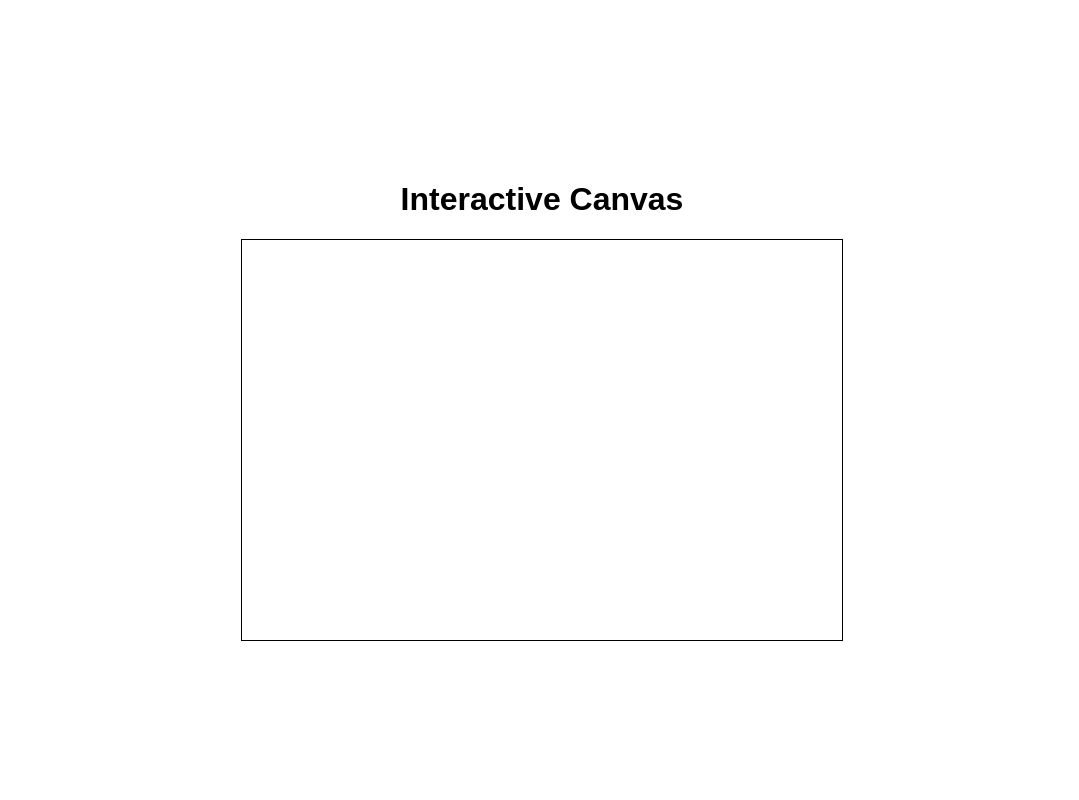
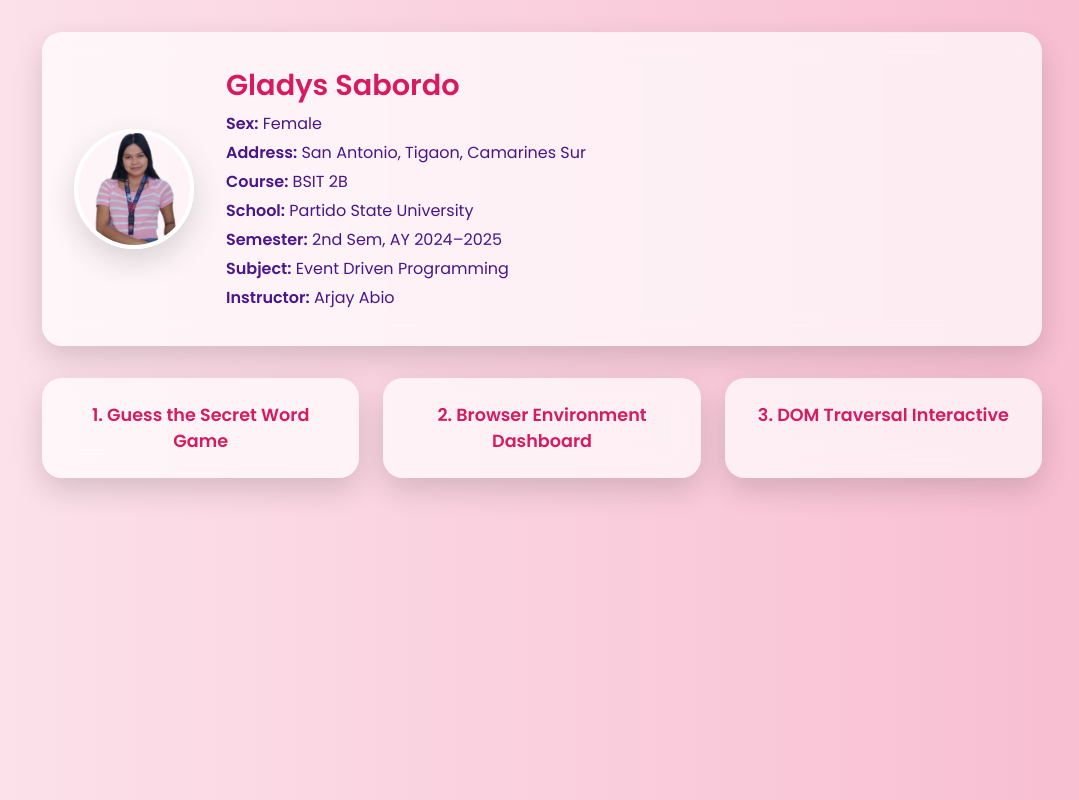
Before and after one commit to gsabordo/PF2_ACT, a plain HTML site: page index.html in a window 1280 px wide. Shown: the whole page, without its empty margins (98-1177 px from the left). Drawn offline with Linux system fonts and the light colour scheme.

Commit message:
Add files via upload

```diff
--- a/index.html
+++ b/index.html
@@ -2,30 +2,141 @@
 <html lang="en">
 <head>
   <meta charset="UTF-8">
-  <meta name="viewport" content="width=device-width, initial-scale=1.0">
-  <title>Interactive Canvas Circles</title>
+  <title>Sabordo's Web Portfolio</title>
   <style>
+    @import url('https://fonts.googleapis.com/css2?family=Poppins:wght@400;600&display=swap');
+
+    :root {
+      --main-bg: linear-gradient(to right, #fce4ec, #f8bbd0);
+      --card-bg: rgba(255, 255, 255, 0.7);
+      --accent: #d81b60;
+      --text-color: #4a148c;
+      --shadow: 0 12px 30px rgba(0, 0, 0, 0.15);
+    }
+
+    * {
+      margin: 0;
+      padding: 0;
+      box-sizing: border-box;
+    }
+
     body {
-      height: 100vh;
+      font-family: 'Poppins', sans-serif;
+      background: var(--main-bg);
+      color: var(--text-color);
+      padding: 2rem;
+    }
+
+    .container {
+      max-width: 1000px;
+      margin: auto;
+    }
+
+    header {
       display: flex;
-      flex-direction: column;
       align-items: center;
-      justify-content: center;
-      font-family: Arial, sans-serif;
-      margin: 0;
+      background: var(--card-bg);
+      backdrop-filter: blur(12px);
+      padding: 2rem;
+      border-radius: 20px;
+      box-shadow: var(--shadow);
+      margin-bottom: 2rem;
+      gap: 2rem;
+      flex-wrap: wrap;
     }
-    canvas {
-      border: 1px solid black;
-      cursor: pointer;
+
+    .profile-pic {
+      width: 120px;
+      height: 120px;
+      border-radius: 50%;
+      border: 4px solid #fff;
+      object-fit: cover;
+      box-shadow: var(--shadow);
     }
-    h1 {
+
+    .profile-info h1 {
+      font-size: 1.8rem;
+      color: var(--accent);
+    }
+
+    .profile-info p {
+      font-size: 1rem;
+      margin: 4px 0;
+    }
+
+    main {
+      display: grid;
+      grid-template-columns: repeat(auto-fit, minmax(280px, 1fr));
+      gap: 1.5rem;
+    }
+
+    .card {
+      background: var(--card-bg);
+      backdrop-filter: blur(15px);
+      padding: 1.5rem;
+      border-radius: 20px;
+      box-shadow: var(--shadow);
       text-align: center;
+      transition: transform 0.3s ease, background 0.3s;
+    }
+
+    .card:hover {
+      transform: translateY(-5px);
+      background: rgba(255, 255, 255, 0.9);
+    }
+
+    .card a {
+      text-decoration: none;
+      font-size: 1.1rem;
+      color: var(--accent);
+      font-weight: 600;
+    }
+
+    .card a:hover {
+      color: #ad1457;
+    }
+
+    @media (max-width: 600px) {
+      header {
+        flex-direction: column;
+        align-items: flex-start;
+      }
+
+      .profile-pic {
+        width: 100px;
+        height: 100px;
+      }
     }
   </style>
 </head>
 <body>
-  <h1>Interactive Canvas</h1>
-  <canvas id="myCanvas" width="600" height="400"></canvas>
-  <script src="script.js"></script>
+  <div class="container">
+    <header>
+      <img src="lll.png" alt="Profile Picture" class="profile-pic" />
+      <div class="profile-info">
+        <h1>Gladys Sabordo</h1>
+        <p><strong>Sex:</strong> Female</p>
+        <p><strong>Address:</strong> San Antonio, Tigaon, Camarines Sur</p>
+        <p><strong>Course:</strong> BSIT 2B</p>
+        <p><strong>School:</strong> Partido State University</p>
+        <p><strong>Semester:</strong> 2nd Sem, AY 2024–2025</p>
+        <p><strong>Subject:</strong> Event Driven Programming</p>
+        <p><strong>Instructor:</strong> Arjay Abio</p>
+      </div>
+    </header>
+
+    <main>
+      <div class="card">
+        <a href="GuessGame.html">1. Guess the Secret Word Game</a>
+      </div>
+      <div class="card">
+        <a href="browser_dashboard.html">2. Browser Environment Dashboard</a>
+      </div>
+      <div class="card">
+        <a href="dom_traversal.html">3. DOM Traversal Interactive</a>
+      </div>
+
+    </main>
+  </div>
 </body>
 </html>
```
